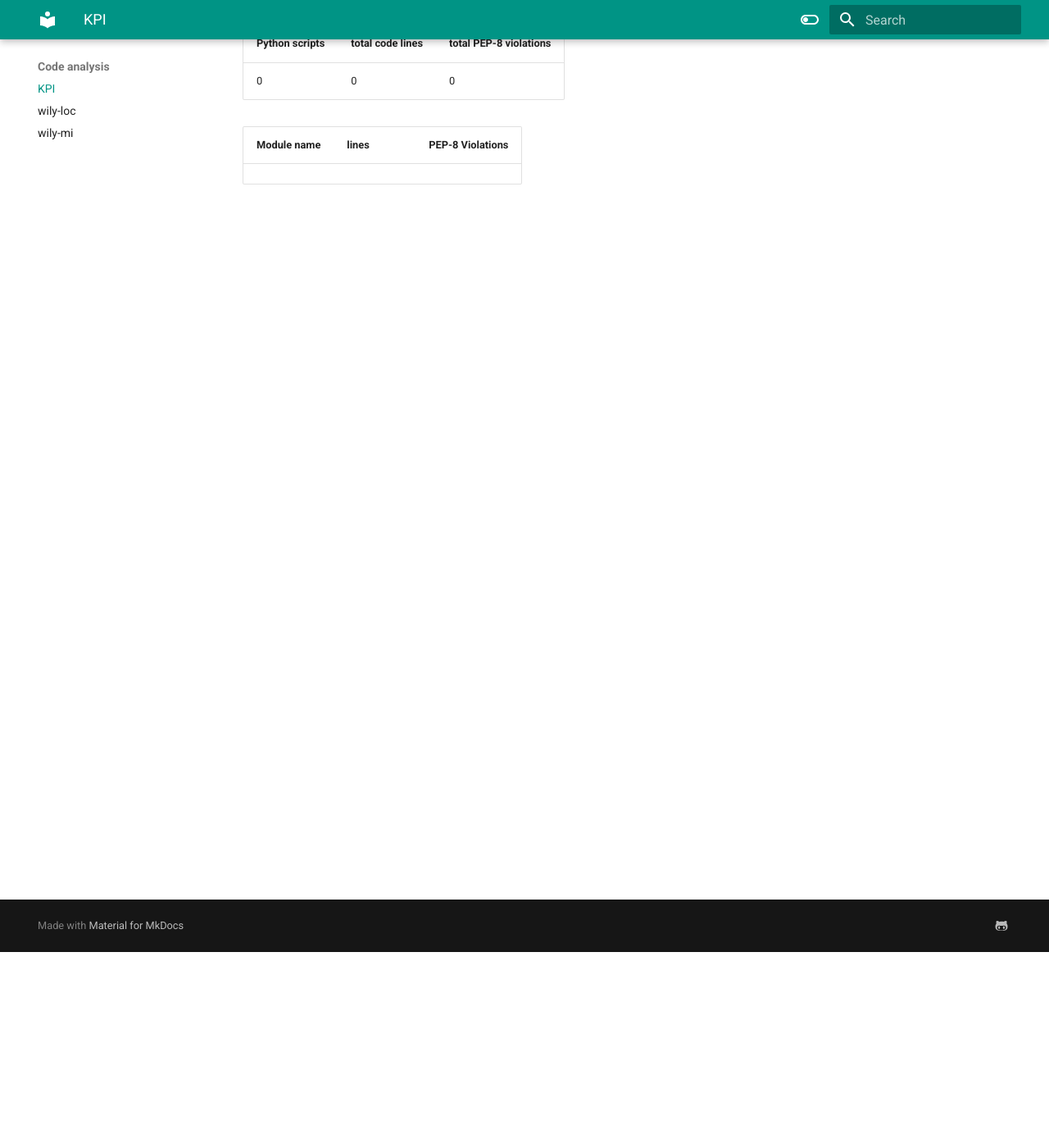
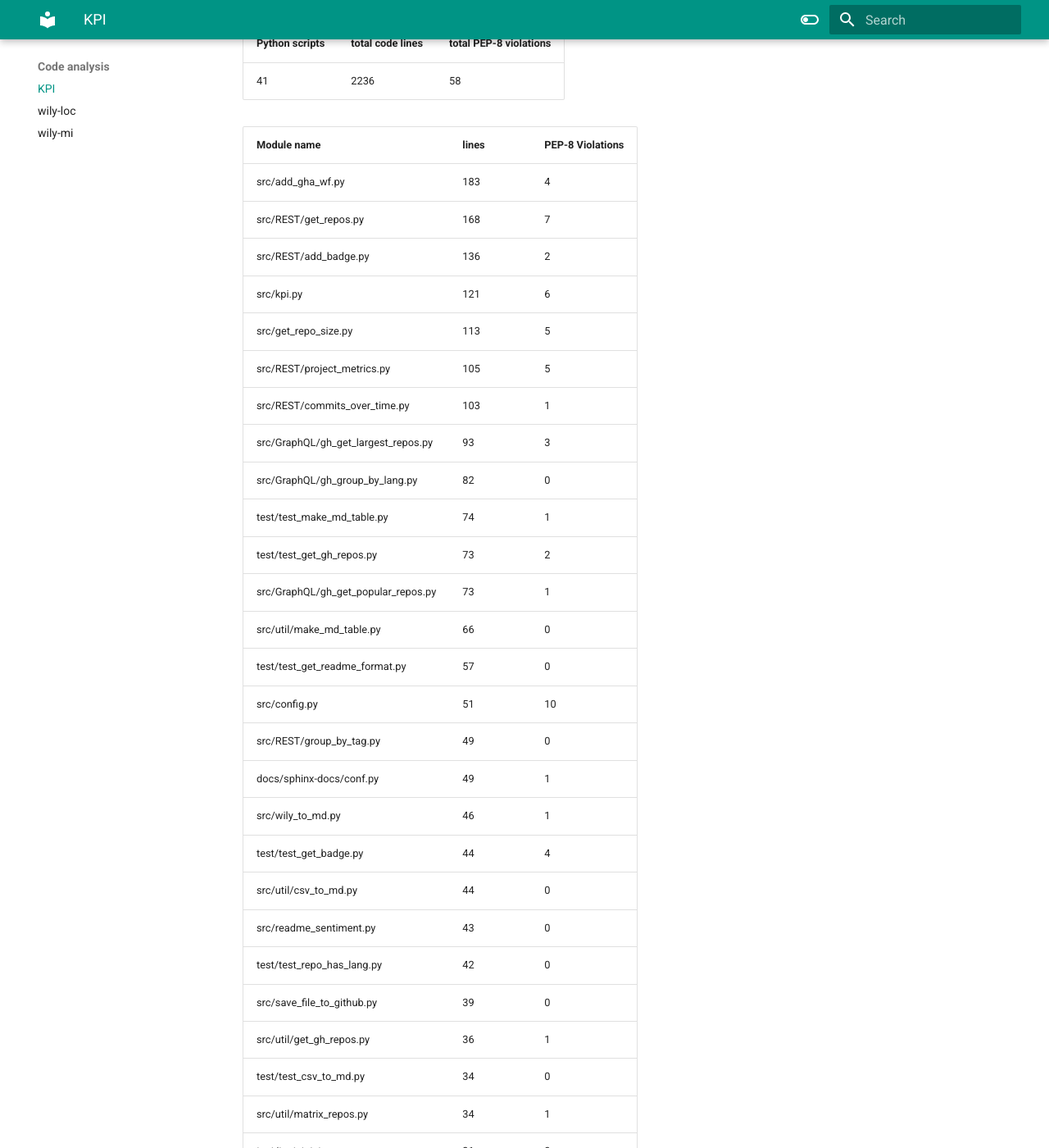
Before and after one commit to TheNewThinkTank/project-metrics, an MkDocs documentation site: the page built from docs/project_docs/code-analysis/kpi_project-metrics.md, in a window 1280 px wide and 1400 px high, scrolled down 239 px. Shown: the whole window at 82% size. Built offline with MkDocs 1.6.1 and Material for MkDocs 9.7.7, drawn with Linux system fonts in a browser that asks for light colours; some of the changed text lies outside the part shown.

Commit message:
Updating file

```diff
--- a/docs/project_docs/code-analysis/kpi_project-metrics.md
+++ b/docs/project_docs/code-analysis/kpi_project-metrics.md
@@ -1,11 +1,52 @@
 # KPI
 
 logging timestamp:
-2024-09-20 13:55:38.947460
+2024-09-20 14:28:17.910660
 
 | Python scripts | total code lines | total PEP-8 violations |
 | --- | --- | --- |
-| 0| 0 | 0 |
+| 41| 2236 | 58 |
 
 | Module name | lines | PEP-8 Violations |
 | --- | --- | --- |
+| src/add_gha_wf.py                        |        183 |                    4 |
+| src/REST/get_repos.py                    |        168 |                    7 |
+| src/REST/add_badge.py                    |        136 |                    2 |
+| src/kpi.py                               |        121 |                    6 |
+| src/get_repo_size.py                     |        113 |                    5 |
+| src/REST/project_metrics.py              |        105 |                    5 |
+| src/REST/commits_over_time.py            |        103 |                    1 |
+| src/GraphQL/gh_get_largest_repos.py      |         93 |                    3 |
+| src/GraphQL/gh_group_by_lang.py          |         82 |                    0 |
+| test/test_make_md_table.py               |         74 |                    1 |
+| test/test_get_gh_repos.py                |         73 |                    2 |
+| src/GraphQL/gh_get_popular_repos.py      |         73 |                    1 |
+| src/util/make_md_table.py                |         66 |                    0 |
+| test/test_get_readme_format.py           |         57 |                    0 |
+| src/config.py                            |         51 |                   10 |
+| src/REST/group_by_tag.py                 |         49 |                    0 |
+| docs/sphinx-docs/conf.py                 |         49 |                    1 |
+| src/wily_to_md.py                        |         46 |                    1 |
+| test/test_get_badge.py                   |         44 |                    4 |
+| src/util/csv_to_md.py                    |         44 |                    0 |
+| src/readme_sentiment.py                  |         43 |                    0 |
+| test/test_repo_has_lang.py               |         42 |                    0 |
+| src/save_file_to_github.py               |         39 |                    0 |
+| src/util/get_gh_repos.py                 |         36 |                    1 |
+| test/test_csv_to_md.py                   |         34 |                    0 |
+| src/util/matrix_repos.py                 |         34 |                    1 |
+| test/test_txt_to_csv.py                  |         31 |                    0 |
+| src/remove_badge.py                      |         31 |                    1 |
+| src/util/txt_to_csv.py                   |         31 |                    0 |
+| src/threading_add_badge.py               |         30 |                    0 |
+| src/get_badge.py                         |         29 |                    1 |
+| src/matrix_add_badge.py                  |         28 |                    0 |
+| src/REST/get_repo_size.py                |         23 |                    0 |
+| src/util/get_readme_format.py            |         23 |                    0 |
+| src/GraphQL/gh_graphql_post.py           |         23 |                    0 |
+| src/util/repo_has_lang.py                |         22 |                    0 |
+| test/__init__.py                         |          7 |                    1 |
+| src/__init__.py                          |          0 |                    0 |
+| src/REST/__init__.py                     |          0 |                    0 |
+| src/util/__init__.py                     |          0 |                    0 |
+| src/GraphQL/__init__.py                  |          0 |                    0 |
```
